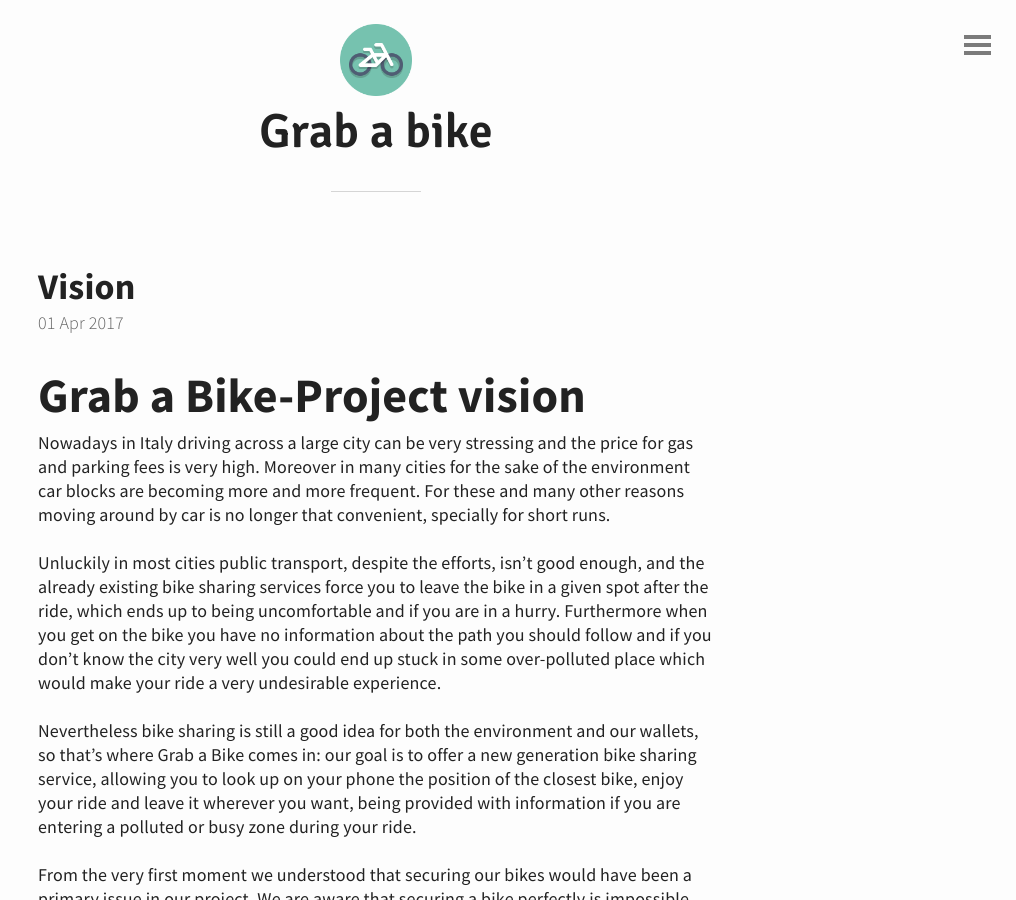
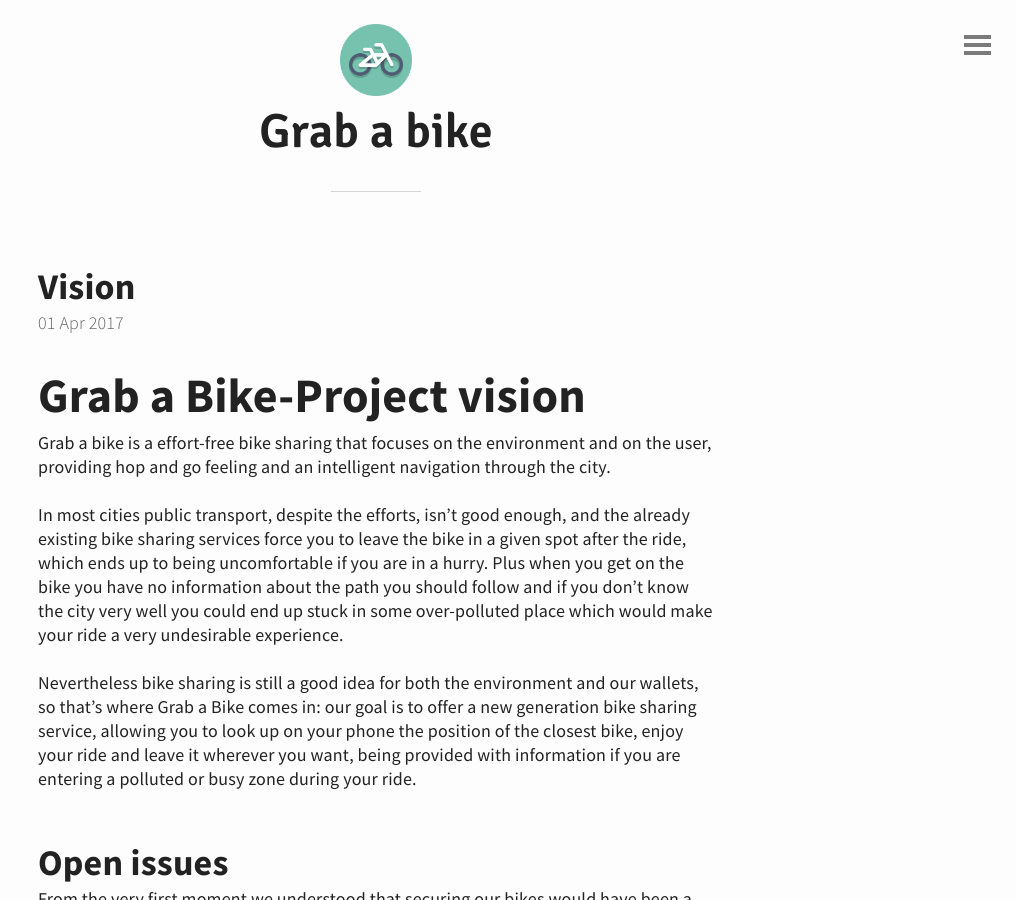
Before and after one commit to liuzhy71/my_grab_a_bike, a Jekyll site: the page built from _posts/2017-4-1-Vision.md, in a window 1280 px wide and 900 px high. Shown: the whole window, without its empty margins (264-1280 px from the left). Built offline with Jekyll 4.4.1, drawn with Linux system fonts in a browser that asks for light colours.

Commit message:
Rephrasing vision

```diff
--- a/_posts/2017-4-1-Vision.md
+++ b/_posts/2017-4-1-Vision.md
@@ -3,14 +3,16 @@ title: Vision
 ---
 # Grab a Bike-Project vision
 
-Nowadays in Italy driving across a large city can be very stressing and the price for gas and parking fees is very high. Moreover in many cities for the sake of the environment car blocks are becoming more and more frequent. For these and many other reasons moving around by car is no longer that convenient, specially for short runs.
+Grab a bike is a effort-free bike sharing that focuses on the environment and on the user, providing hop and go feeling and an intelligent navigation through the city.
 
-Unluckily in most cities public transport, despite the efforts, isn’t good enough, and the already existing bike sharing services force you to leave the bike in a given spot after the ride, which ends up to being uncomfortable and if you are in a hurry. Furthermore when you get on the bike you have no information about the path you should follow and if you don’t know the city very well you could end up stuck in some over-polluted place which would make your ride a very undesirable experience.
+In most cities public transport, despite the efforts, isn’t good enough, and the already existing bike sharing services force you to leave the bike in a given spot after the ride, which ends up to being uncomfortable if you are in a hurry. Plus when you get on the bike you have no information about the path you should follow and if you don’t know the city very well you could end up stuck in some over-polluted place which would make your ride a very undesirable experience.
 
 Nevertheless bike sharing is still a good idea for both the environment and our wallets, so that’s where Grab a Bike comes in: our goal is to offer a new generation bike sharing service, allowing you to look up on your phone the position of the closest bike, enjoy your ride and leave it wherever you want, being provided with information if you are entering a polluted or busy zone during your ride.
 
+
+## Open issues
+
 From the very first moment we understood that securing our bikes would have been a primary issue in our project. We are aware that securing a bike perfectly is impossible but we try to make stealing one of our bikes as hard as possible. First of all a smart lock is connected to each bike, allowing the user to secure it to almost everything. The lock can be opened by means of the smartphone app and once closed if it’s severed it lets us know what is going on and triggers the built in position tracker of the bike recording the whole route the bike follows while a loud siren lets the whole neighborhood know what you are doing, so, if you really want to steal a bike, it might not be a great idea to steal ours.
-
 
 ## Main AmI steps
 
```
